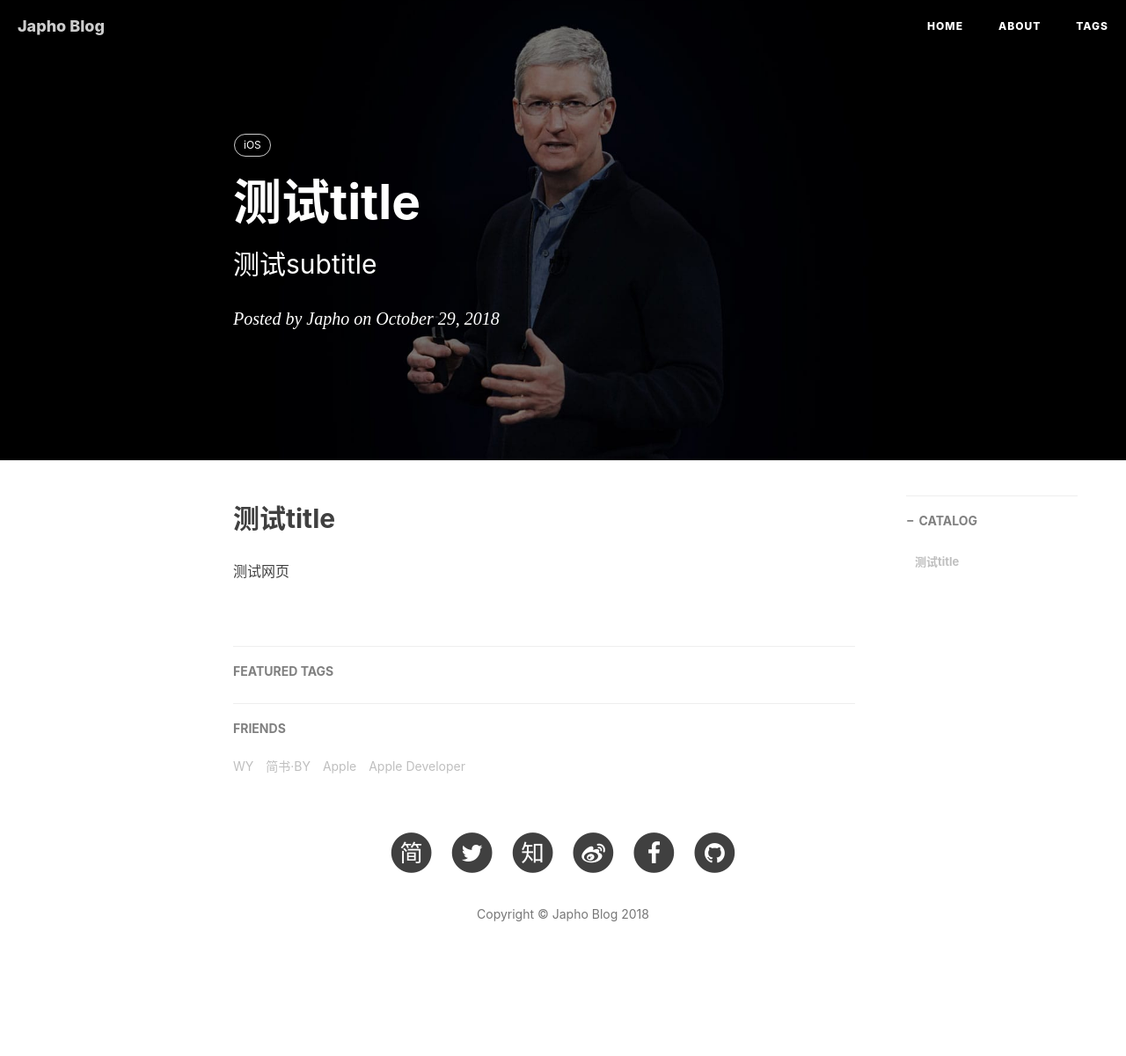
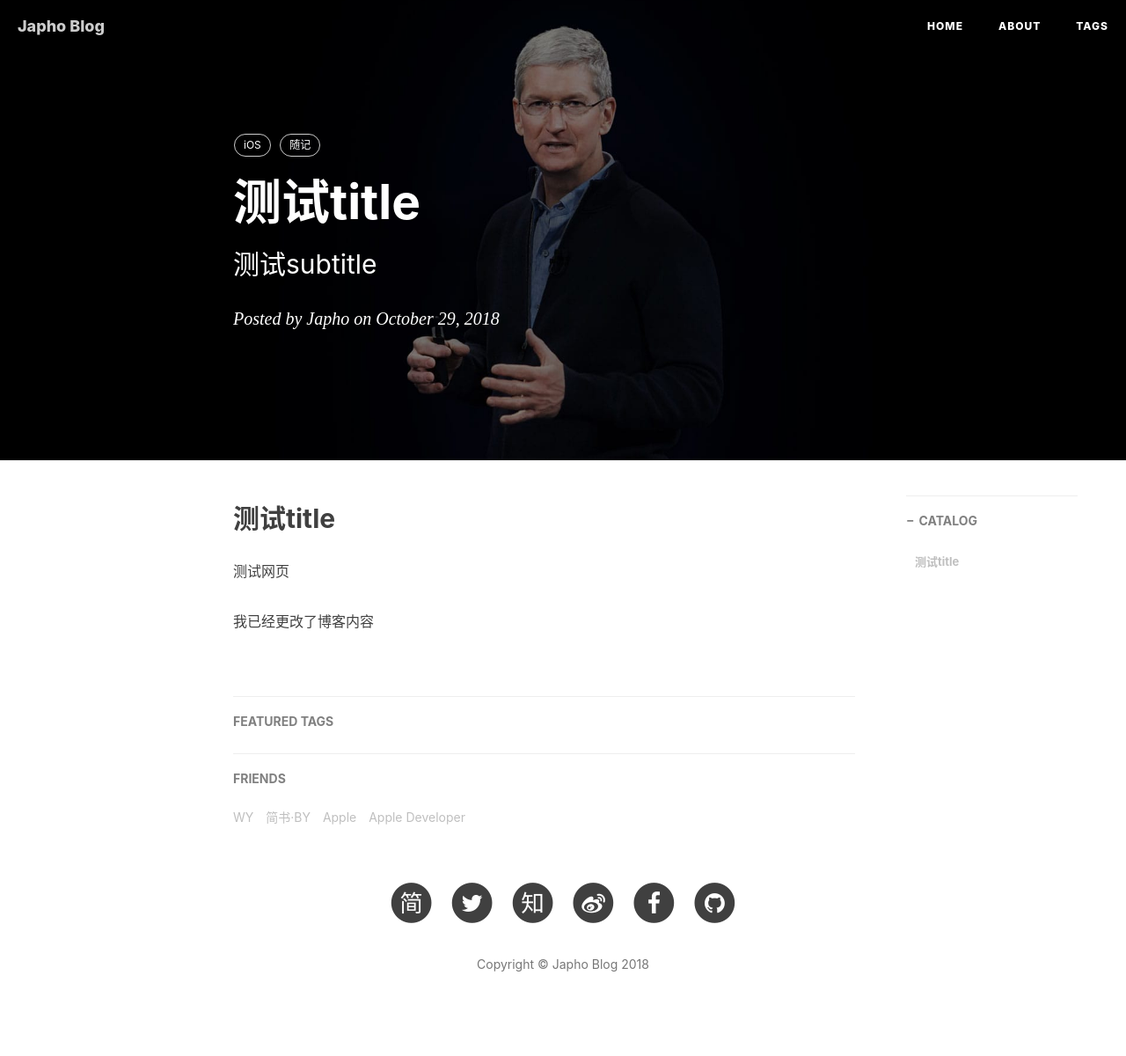
Before and after one commit to japho/japho.github.io, a Jekyll site: the page built from _posts/2018-10-29-测试文章.md, in a window 1280 px wide. Shown: the whole page at 88% size. Built offline with Jekyll 4.4.1, drawn with Linux system fonts in a browser that asks for light colours; nearby versions of some CDN libraries; comment, search, counter and statistics services are not loaded; before the commit the page ends 1143 px from its top, so only the background shows below that.

Commit message:
Update _posts/2018-10-29-测试文章.md

```diff
--- a/_posts/2018-10-29-测试文章.md
+++ b/_posts/2018-10-29-测试文章.md
@@ -8,8 +8,11 @@ header-img: img/post-bg-cook.jpg
 catalog: true
 tags:
     - iOS
+    - 随记
 ---
 
 ## 测试title
 
 测试网页
+
+我已经更改了博客内容
```
